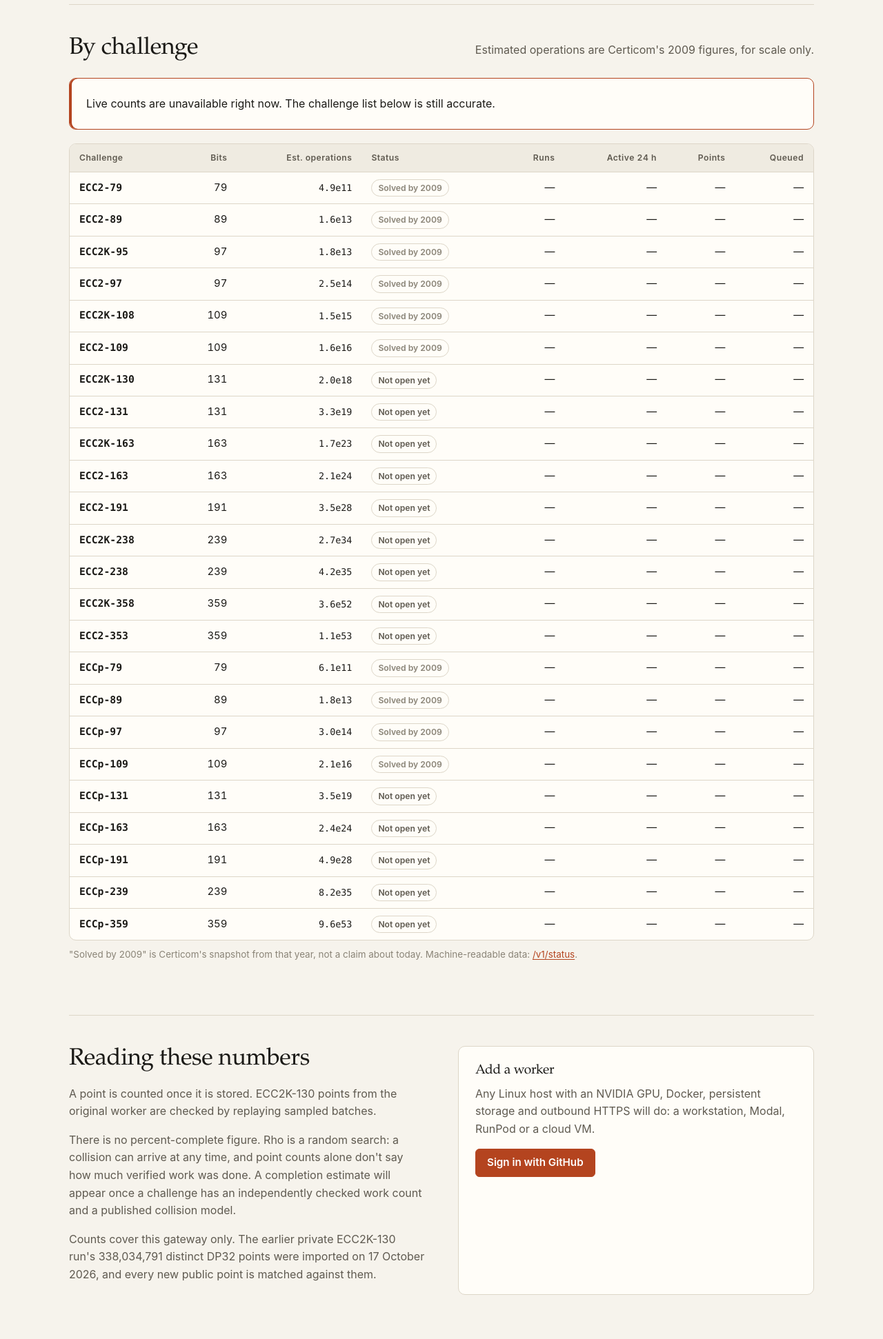
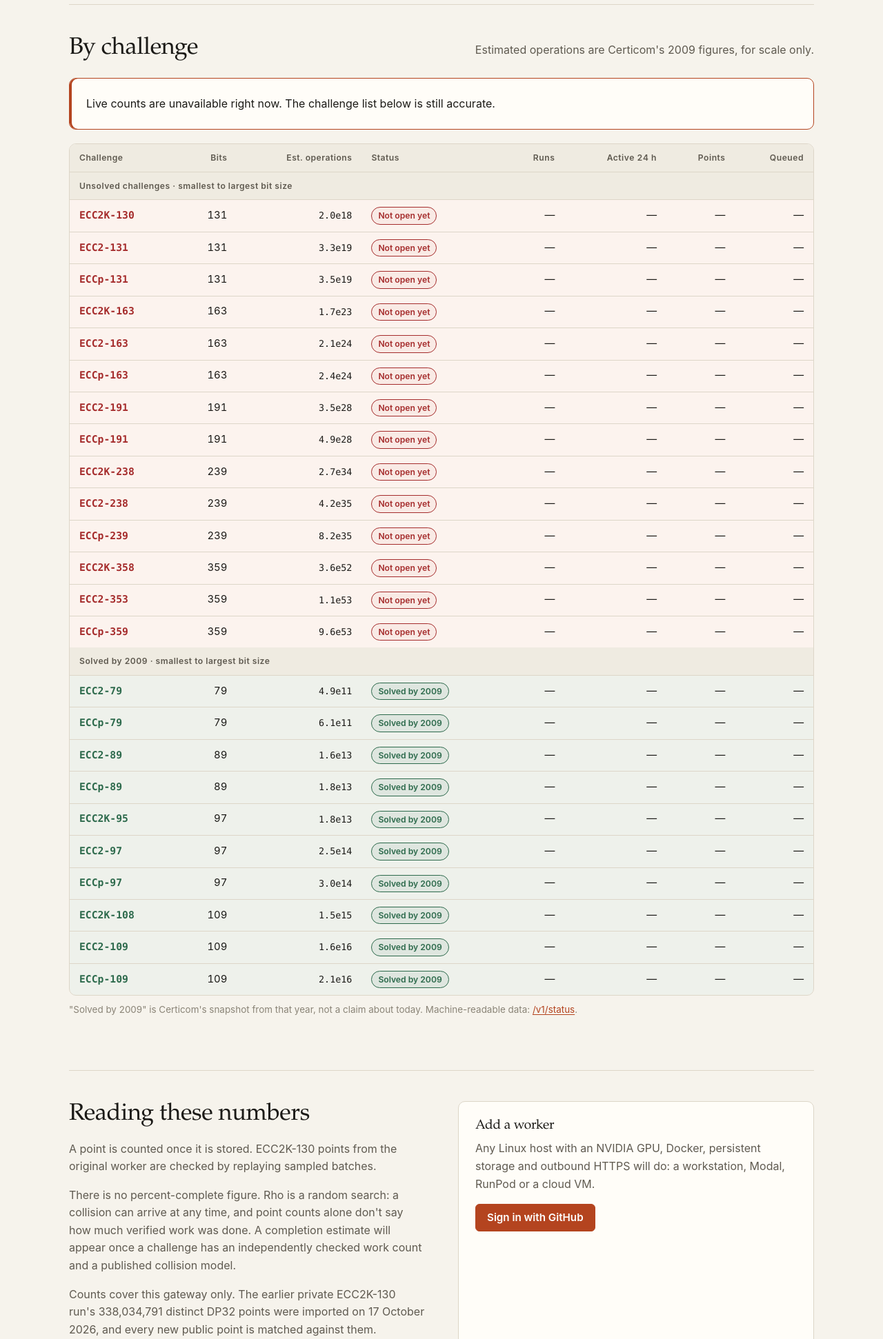
Before and after one commit to aburan28/ecc-challenges, a FastAPI app: page /status in a window 1280 px wide. Shown: the part 506-2448 px from the top of the page at 69% size. Run offline with FastAPI, Linux system fonts and the light colour scheme; parts of the project's set-up code (start-up, migrations or seed data) failed here and were passed over.

Commit message:
Sort status challenges by solved state and numeric bit size

```diff
--- a/src/ecc_challenges/templates/base.html
+++ b/src/ecc_challenges/templates/base.html
@@ -20,6 +20,7 @@
     :root{
       --bg:#f6f3ec;--surface:#fffdf8;--sunk:#efebe1;--ink:#1b1a17;--muted:#5f5a50;--faint:#8a8477;
       --line:#ddd6c8;--accent:#b4441f;--accent-ink:#fff;--accent-soft:#b4441f14;--ok:#2d6a4c;--ok-soft:#2d6a4c14;
+      --warn:#8a5700;--warn-soft:#d99a1614;--danger:#a52c2c;--danger-soft:#c43d3d0d;
       --code-bg:#1c1b18;--code-ink:#ece6d8;--code-dim:#9a9384;
       --serif:"Iowan Old Style","Charter","Palatino Linotype",Palatino,"Book Antiqua",Georgia,serif;
       --sans:-apple-system,BlinkMacSystemFont,"Segoe UI",Roboto,"Helvetica Neue",Arial,sans-serif;
@@ -28,6 +29,7 @@
     @media (prefers-color-scheme:dark){:root{
       --bg:#131311;--surface:#1b1b18;--sunk:#0f0f0d;--ink:#ebe6da;--muted:#a59f92;--faint:#7b766b;
       --line:#2f2d28;--accent:#e57a50;--accent-ink:#1a0c05;--accent-soft:#e57a501c;--ok:#80c39b;--ok-soft:#80c39b1a;
+      --warn:#f0be58;--warn-soft:#f0be5814;--danger:#f28b82;--danger-soft:#f28b820d;
       --code-bg:#0c0c0b;--code-ink:#e6e0d2;--code-dim:#8a8476;
     }}
     *{box-sizing:border-box}
@@ -139,6 +141,12 @@
     .tag{display:inline-block;border-radius:999px;padding:2px 9px;font-size:.76rem;font-weight:600;border:1px solid var(--line);color:var(--muted)}
     .tag.open{color:var(--ok);border-color:currentColor;background:var(--ok-soft)}
     .tag.solved{color:var(--faint)}
+    .challenge-status tr.open{--state:var(--warn);--state-soft:var(--warn-soft)}
+    .challenge-status tr.solved{--state:var(--ok);--state-soft:var(--ok-soft)}
+    .challenge-status tr.not-started{--state:var(--danger);--state-soft:var(--danger-soft)}
+    .challenge-status tr td{background:var(--state-soft)}
+    .challenge-status .name,.challenge-status .tag{color:var(--state)}
+    .challenge-status .tag{border-color:currentColor;background:var(--state-soft)}
     .table-note{font-size:.84rem;color:var(--faint);margin-top:10px}
 
     /* forms */
--- a/src/ecc_challenges/templates/status.html
+++ b/src/ecc_challenges/templates/status.html
@@ -19,17 +19,21 @@
 <section class="section">
   <div class="section-head"><h2>By challenge</h2><p class="muted">Estimated operations are Certicom's 2009 figures, for scale only.</p></div>
   {% if not snapshot %}<div class="panel alert" style="margin-bottom:20px"><p>Live counts are unavailable right now. The challenge list below is still accurate.</p></div>{% endif %}
-  <div class="table-wrap"><table>
+  <div class="table-wrap"><table class="challenge-status">
     <thead><tr><th>Challenge</th><th class="num">Bits</th><th class="num">Est. operations</th><th>Status</th><th class="num">Runs</th><th class="num">Active 24 h</th><th class="num">Points</th>{% if v2 %}<th class="num">Verified</th>{% endif %}<th class="num">Queued</th></tr></thead>
+    {% set rows = snapshot.campaigns if snapshot else challenges %}
+    {% for solved, group in rows|sort(attribute="field_bits")|groupby("solved_in_2009") %}
     <tbody>
-    {% for challenge in challenges %}
-      {% set row = snapshot.campaigns[loop.index0] if snapshot else challenge.public() %}
+    <tr><th scope="rowgroup" colspan="{{ 9 if v2 else 8 }}">{{ "Solved by 2009" if solved else "Unsolved challenges" }} · smallest to largest bit size</th></tr>
+    {% for challenge in group %}
+      {% set row = challenge if snapshot else challenge.public() %}
       {% set is_open = row.received_points is defined and row.received_points is not none %}
-      <tr{% if is_open and not row.solved_in_2009 %} class="open"{% endif %}>
+      {% set state = "solved" if row.solved_in_2009 else "open" if is_open else "not-started" %}
+      <tr class="{{ state }}">
         <td><span class="name">{{ row.name }}</span></td>
         <td class="num">{{ row.field_bits }}</td>
         <td class="num mono">{{ row.estimated_operations_2009 or "—" }}</td>
-        <td>{% if row.solved_in_2009 %}<span class="tag solved">Solved by 2009</span>{% elif is_open %}<span class="tag open">Open here</span>{% else %}<span class="tag">Not open yet</span>{% endif %}</td>
+        <td><span class="tag {{ state }}">{{ "Solved by 2009" if row.solved_in_2009 else "Open here" if is_open else "Not open yet" }}</span></td>
         <td class="num">{{ "{:,}".format(row.total_runs) if is_open else "—" }}</td>
         <td class="num">{{ "{:,}".format(row.recent_runs_24h) if is_open else "—" }}</td>
         <td class="num">{{ "{:,}".format(row.received_points + (row.historical_points or 0)) if is_open else "—" }}</td>
@@ -38,6 +42,7 @@
       </tr>
     {% endfor %}
     </tbody>
+    {% endfor %}
   </table></div>
   <p class="table-note">{% if imported %}ECC2K-130's points include the {{ "{:,}".format(imported) }} imported from the earlier run; runs and queue cover this gateway only. {% endif %}"Solved by 2009" is Certicom's snapshot from that year, not a claim about today. Machine-readable data: <a href="/v1/status">/v1/status</a>.</p>
 </section>
```
